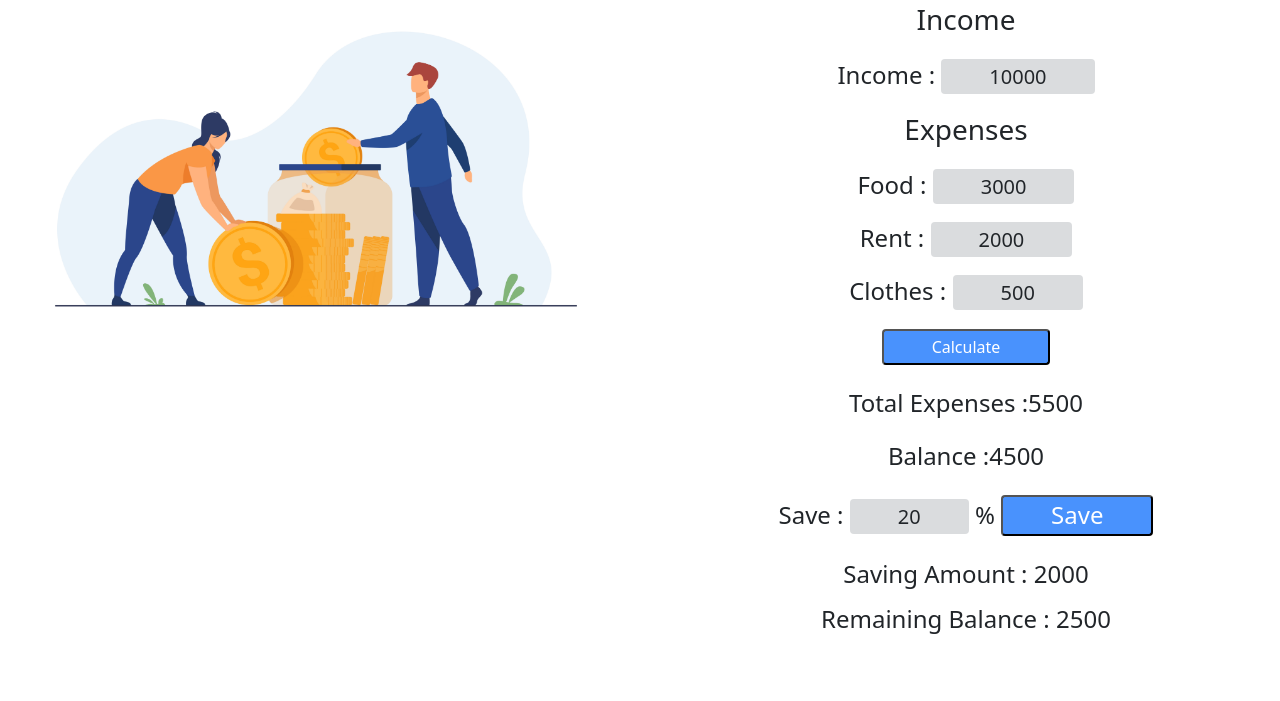
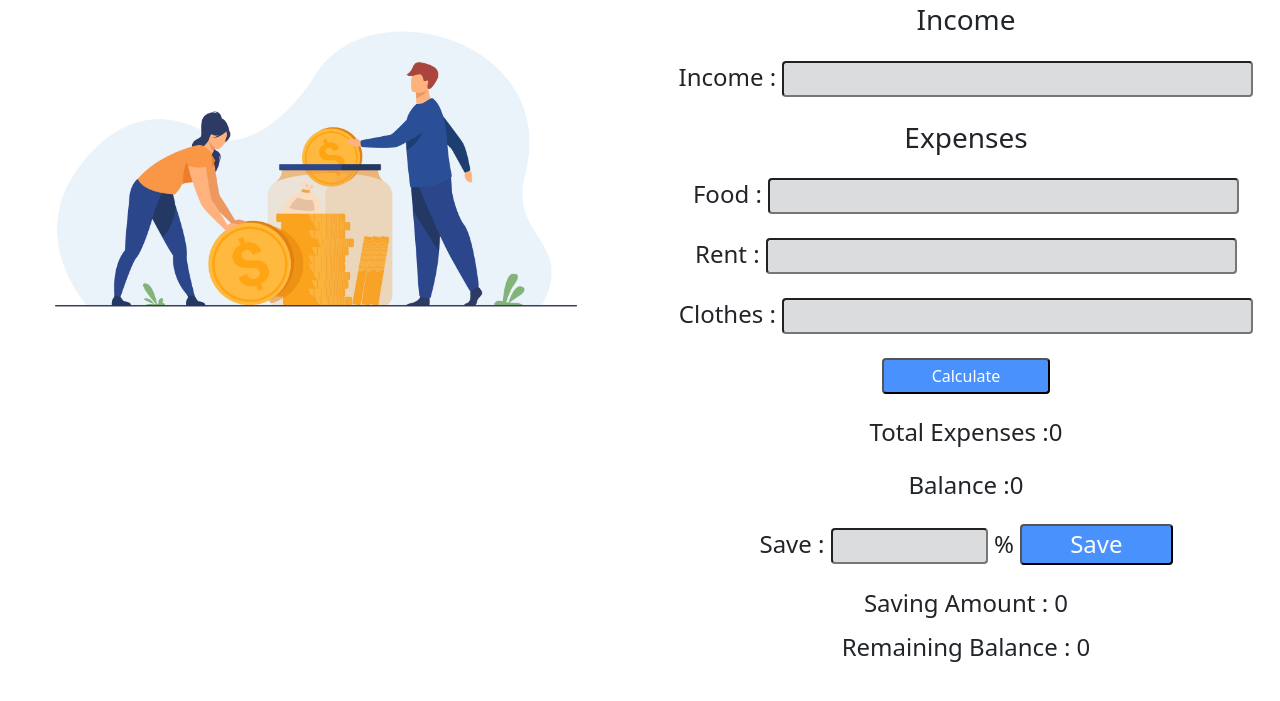
Before and after one commit to Zohorl/money-master, a plain HTML site: page index.html in a window 1280 px wide. Shown: the part 53-754 px from the top of the page. Drawn offline with nearby package versions, Linux system fonts and the light colour scheme.

Commit message:
second-commited

```diff
--- a/index.html
+++ b/index.html
@@ -27,21 +27,21 @@
                     <!-- Income -->
                     <div class="text-center">
                         <h3>Income</h3>
-                        <h4 class="mt-4 mb-4">Income : <span
-                                class="bg-secondary bg-opacity-25 px-5 py-1 rounded fs-5">10000</span>
+                        <h4 class="mt-4 mb-4">Income : <input
+                                class="w-75 bg-secondary bg-opacity-25 px-5 py-1 rounded fs-5" type="text">
                         </h4>
                     </div>
                     <!-- Expenses -->
                     <div class="text-center">
                         <h3 class="mb-4">Expenses</h3>
-                        <h4 class="mb-4">Food : <span
-                                class="bg-secondary bg-opacity-25 px-5 py-1 rounded fs-5">3000</span>
+                        <h4 class="mb-4">Food : <input class="w-75 bg-secondary bg-opacity-25 px-5 py-1 rounded fs-5"
+                                type="text">
                         </h4>
-                        <h4 class="mb-4">Rent : <span
-                                class="bg-secondary bg-opacity-25 px-5 py-1 rounded fs-5">2000</span>
+                        <h4 class="mb-4">Rent : <input class="w-75 bg-secondary bg-opacity-25 px-5 py-1 rounded fs-5"
+                                type="text">
                         </h4>
-                        <h4 class="mb-4">Clothes : <span
-                                class="bg-secondary bg-opacity-25 px-5 py-1 rounded fs-5">500</span>
+                        <h4 class="mb-4">Clothes : <input class="w-75 bg-secondary bg-opacity-25 px-5 py-1 rounded fs-5"
+                                type="text">
                         </h4>
                     </div>
                     <!-- Calculate button -->
@@ -50,18 +50,19 @@
                     </div>
                     <!-- Total Expenses & Balance -->
                     <div class="text-center">
-                        <h4 class="mb-4 mt-4">Total Expenses :<span>5500</span></h4>
-                        <h4 class="mb-4">Balance :<span>4500</span></h4>
+                        <h4 class="mb-4 mt-4">Total Expenses :<span>0</span></h4>
+                        <h4 class="mb-4">Balance :<span>0</span></h4>
                     </div>
                     <!-- Save -->
                     <div class="text-center">
-                        <h4>Save : <span class="bg-secondary bg-opacity-25 px-5 py-1 rounded fs-5">20</span> % <button
-                                class="bg-primary text-white bg-opacity-75 px-5 py-1 rounded">Save</button> </h4>
+                        <h4>Save : <input class="w-25 bg-secondary bg-opacity-25 px-5 py-1 rounded fs-5"
+                                type="text"></span>
+                            % <button class="bg-primary text-white bg-opacity-75 px-5 py-1 rounded">Save</button> </h4>
                     </div>
                     <!-- Saving & Remaining Balance -->
                     <div class="text-center mt-4">
-                        <h4 class="mb-3">Saving Amount : <span>2000</span>
-                            <h4>Remaining Balance : <span>2500</span>
+                        <h4 class="mb-3">Saving Amount : <span>0</span>
+                            <h4>Remaining Balance : <span>0</span>
                             </h4>
                     </div>
                 </div>
```
